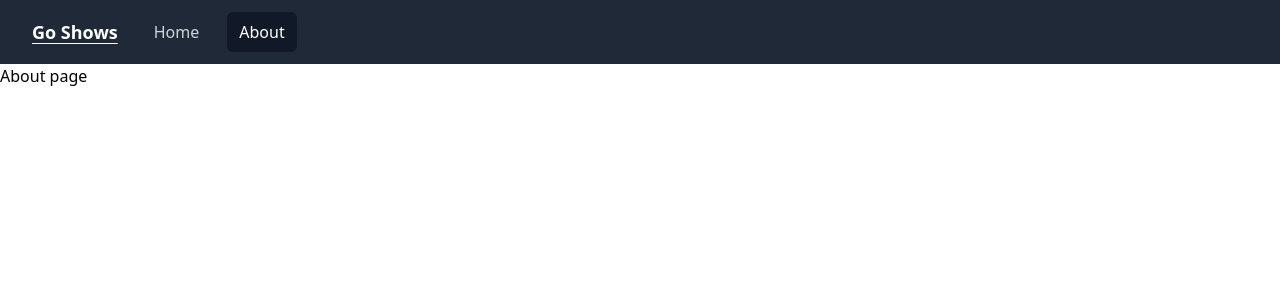
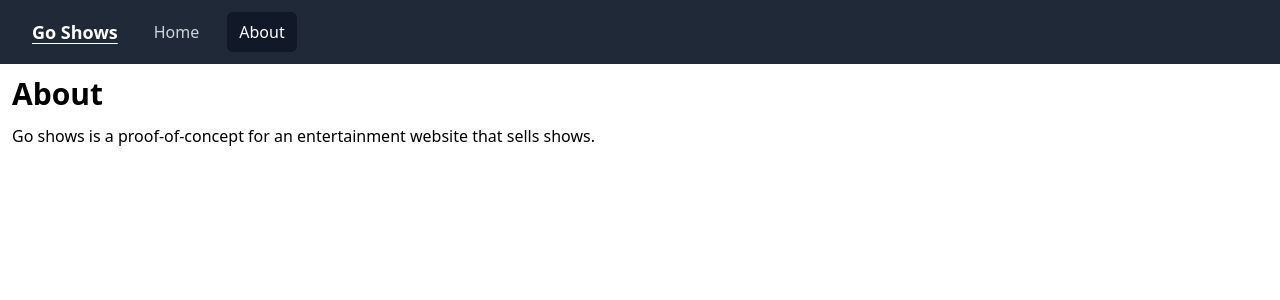
Before and after one commit to jgarivera/go-shows, a React (Create React App) app in the folder client/: page /about in a window 1280 px wide. Shown: the top 300 px of the page. Built offline with nearby package versions, Linux system fonts and the light colour scheme.

Commit message:
feat: update about page

```diff
--- a/client/src/pages/About.tsx
+++ b/client/src/pages/About.tsx
@@ -2,8 +2,12 @@ import React from "react";
 
 export default function About(): JSX.Element {
   return (
-    <React.Fragment>
-      <p>About page</p>
-    </React.Fragment>
+    <div className="m-3">
+      <h1 className="text-3xl font-bold my-3">About</h1>
+      <p>
+        Go shows is a proof-of-concept for an entertainment website that sells
+        shows.
+      </p>
+    </div>
   );
 }
```
